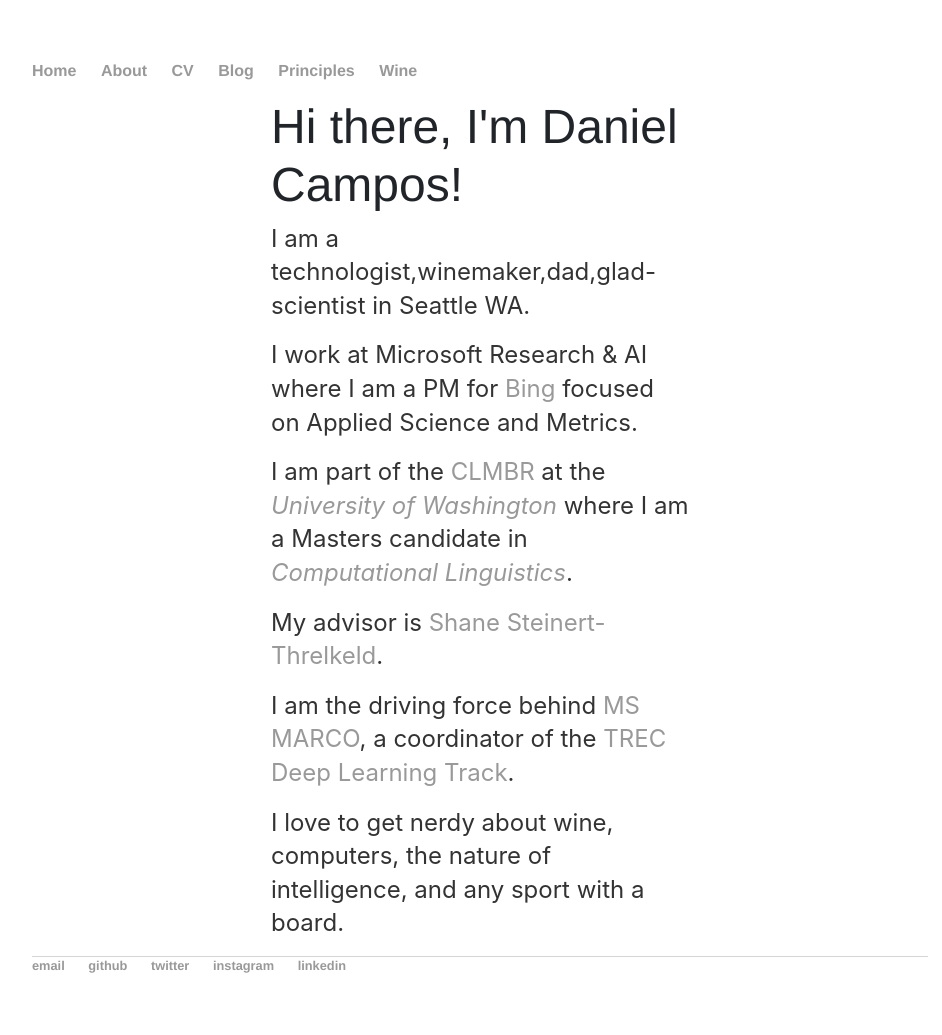
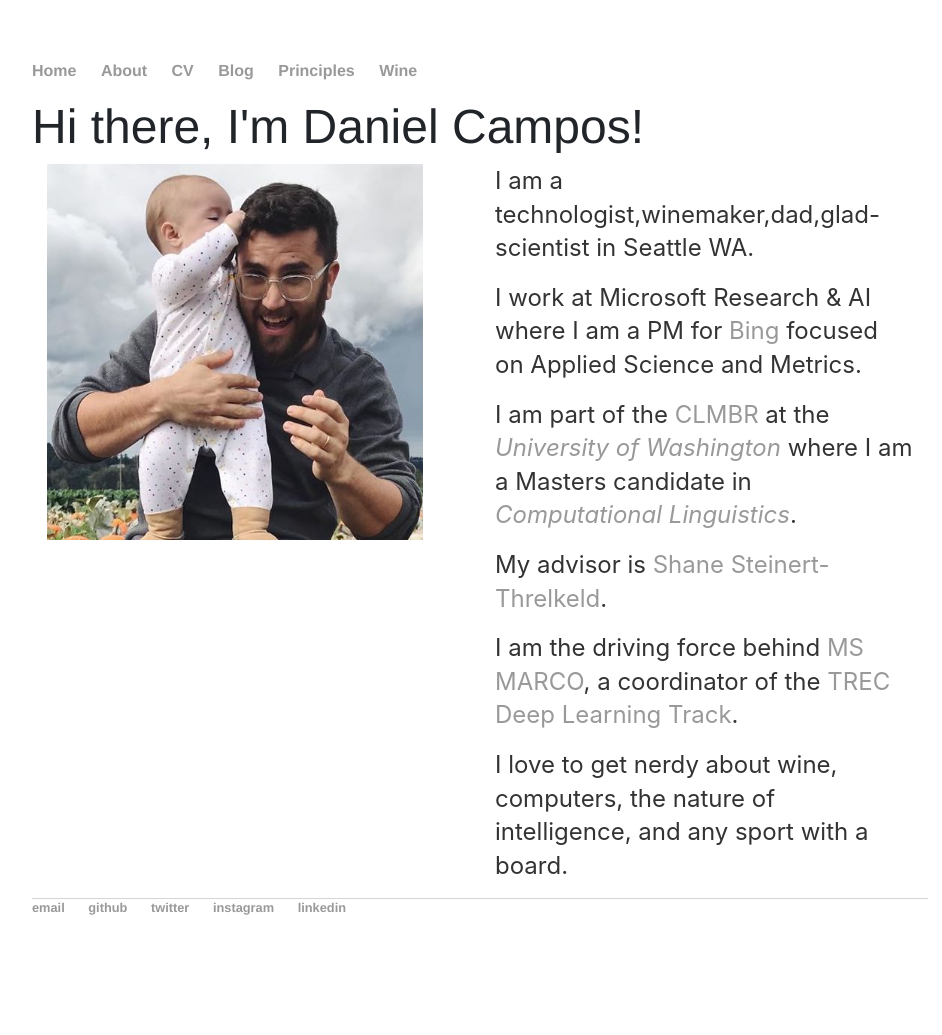
Before and after one commit to spacemanidol/spacemanidol.github.io, a Jekyll site: the page built from index.html, in a window 1280 px wide. Shown: the whole page, without its empty margins (160-1102 px from the left). Built offline with Jekyll 4.4.1, drawn with Linux system fonts in a browser that asks for light colours; comment, search, counter and statistics services are not loaded; after the commit the page ends 977 px from its top, so only the background shows below that.

Commit message:
Update index.html

```diff
--- a/index.html
+++ b/index.html
@@ -3,10 +3,13 @@
 title: Daniel Campos
 ---
 <div class="row">
-	<div class="col-md-3">
+	<h1>Hi there, I'm Daniel Campos!</h1>
+</div>
+<div class="row">
+	<div class="col-md-6">
+		<img class="img-responsive" width="90%" src="daniel.jpg">
 	</div>
 	<div class="col-md-6">
-		<h1>Hi there, I'm Daniel Campos!</h1>
 		<p>I am a technologist,winemaker,dad,glad-scientist in Seattle WA.</p>
 		<p>I work at Microsoft Research & AI where I am a PM for <a href='bing.com'>Bing</a> focused on Applied Science and Metrics.</p>
 		<p>I am part of the <a href='https://clmbr.shane.st/'>CLMBR</a> at the <em> <a href='http://www.washington.edu/'>University of Washington</a></em> where I am a Masters candidate in <a href='https://www.compling.uw.edu/'><em>Computational Linguistics</em></a>.</p>
```
